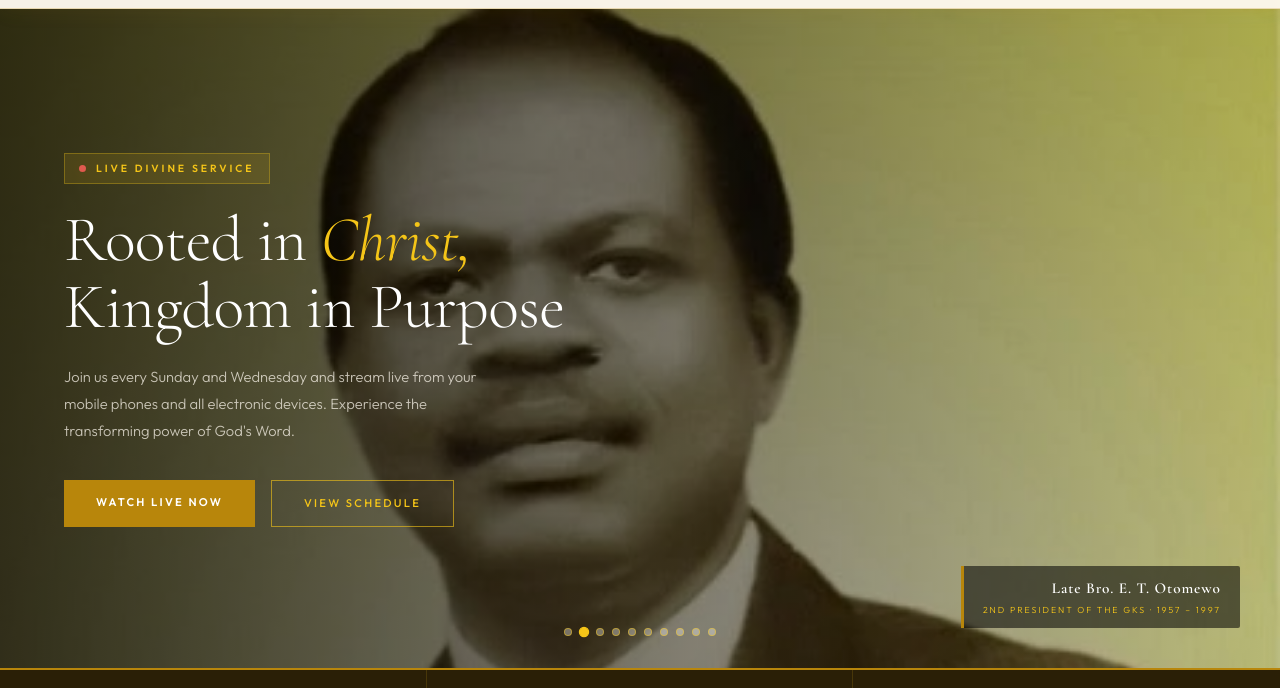
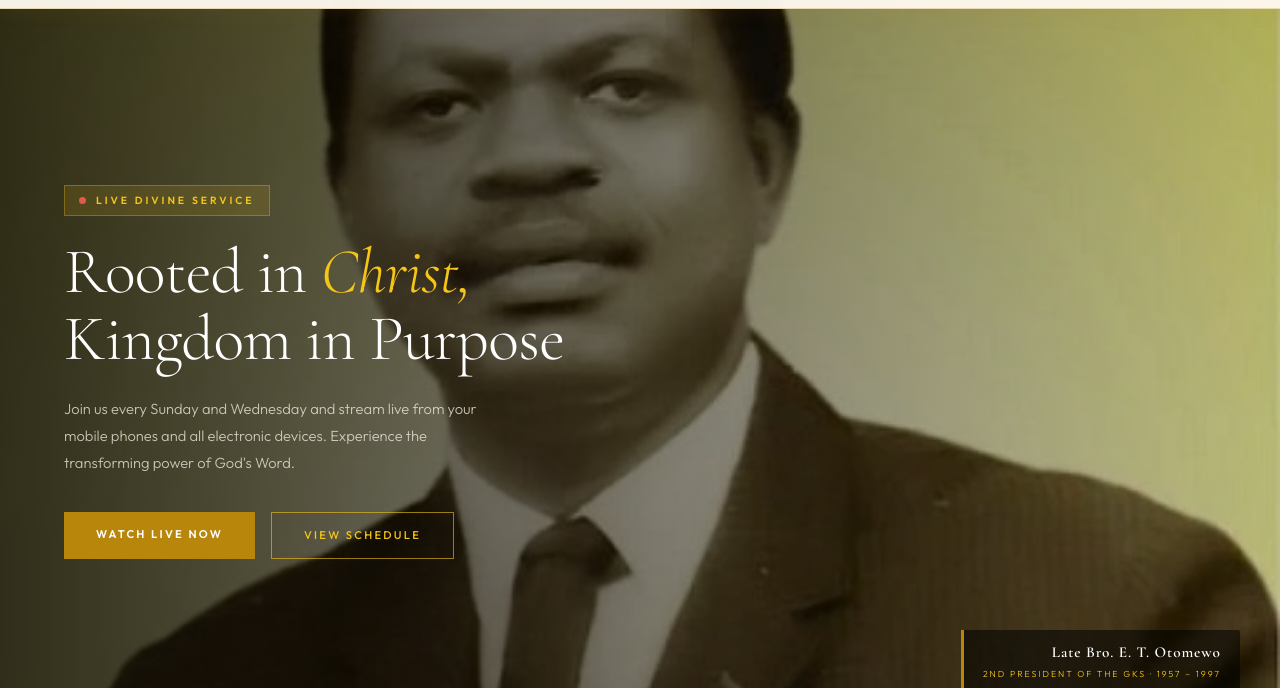
Before and after one commit to Godskingdomsociety/gksdemo, a plain HTML site: page index.html in a window 1280 px wide. Shown: the part 68-756 px from the top of the page. Drawn offline with nearby package versions, Linux system fonts and the light colour scheme.

Commit message:
Update index.html

```diff
--- a/index.html
+++ b/index.html
@@ -47,11 +47,11 @@ nav{
 .nav-donate{color:var(--gold)!important;font-weight:600!important}
 
 /* ── HERO SLIDESHOW ── */
-.hero{position:relative;padding-top:80px;min-height:92vh;display:flex;align-items:center;overflow:hidden;background:#1a1206}
+.hero{position:relative;padding-top:80px;min-height:100vh;display:flex;align-items:center;overflow:hidden;background:#1a1206}
 .hero-slides{position:absolute;inset:0}
 .hero-slide{
   position:absolute;inset:0;
-  background-size:cover;background-position:center top;background-repeat:no-repeat;
+  background-size:cover;background-position:center 20%;background-repeat:no-repeat;
   opacity:0;transition:opacity 1.2s ease;
 }
 .hero-slide.active{opacity:1}
```
